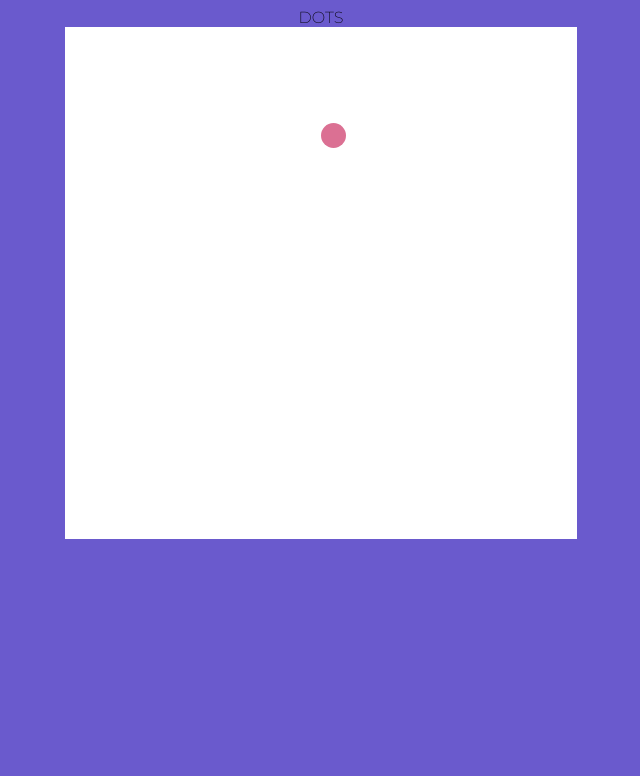
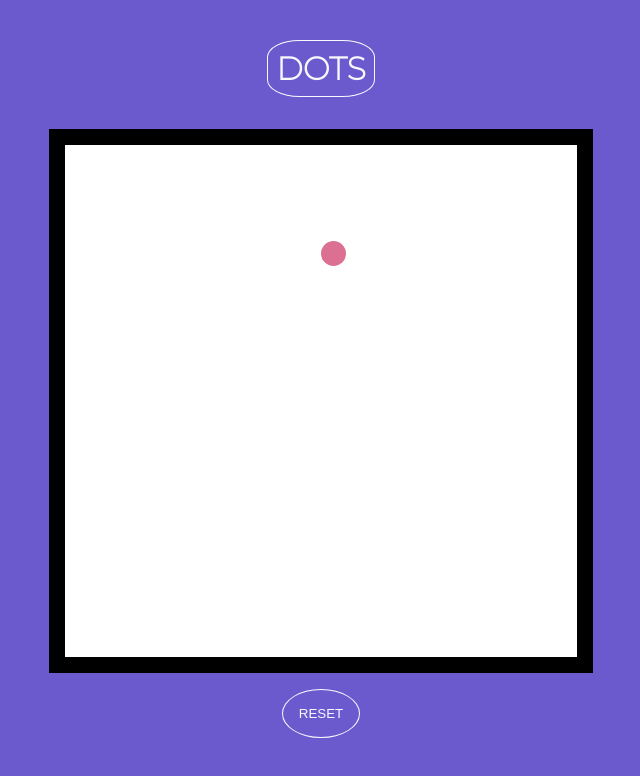
Before and after one commit to KubaKalemba/dots, a website: page index.html in a window 1280 px wide. Shown: the whole page, without its empty margins (319-959 px from the left). Drawn offline with Linux system fonts and the light colour scheme.

Commit message:
css modification

```diff
--- a/app.js
+++ b/app.js
@@ -13,7 +13,7 @@ function drawGrid() {
 }
 
 function drawDot() {
-    let pos = Math.round(Math.random()*256)
+    let pos = Math.round(Math.random() * 256)
     gridSquares[pos].className = 'dot'
     currDotIndex = pos
 }
--- a/index.html
+++ b/index.html
@@ -16,6 +16,9 @@
     <div class="grid-container">
 
     </div>
+    <div class="footer-div">
+        <button class="reset-button">RESET</button>
+    </div>
 </div>
     <script src="app.js"></script>
 </body>
--- a/style.css
+++ b/style.css
@@ -4,13 +4,24 @@ body {
 }
 
 header {
+    font-size: 2em;
+    font-weight: bold;
+    color: ghostwhite;
+    border: solid ghostwhite 1px;
+    border-radius: 30%;
+    padding: 8px;
+}
 
+.header-div {
+    margin: 16px;
+    padding: 16px;
 }
 
 .grid-container {
     display: inline-grid;
     grid-template-columns: repeat(16,auto);
     background-color: white;
+    border: solid black 16px;
 }
 
 .grid-square {
@@ -33,3 +44,17 @@ header {
     align-items: center;
     justify-content: center;
 }
+
+.reset-button {
+    margin: 16px;
+    padding: 16px;
+    background-color: rgba(255, 255, 255, 0);
+    color: ghostwhite;
+    border: solid ghostwhite 1px;
+    border-radius: 50%;
+    transition: transform 0.2s ease-in-out;
+}
+
+.reset-button:hover {
+    transform: scale(1.2);
+}
```
